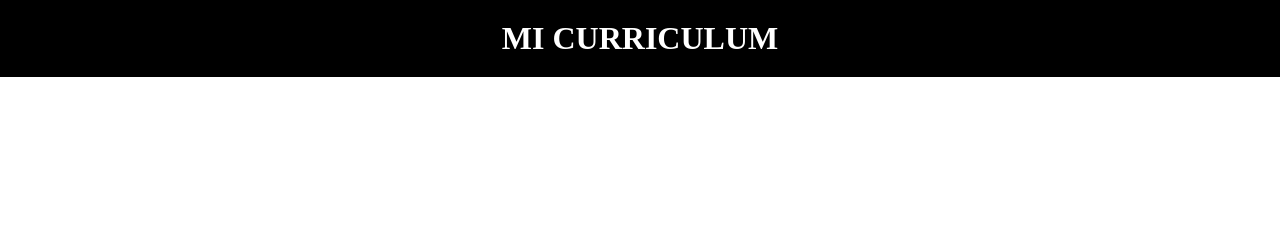
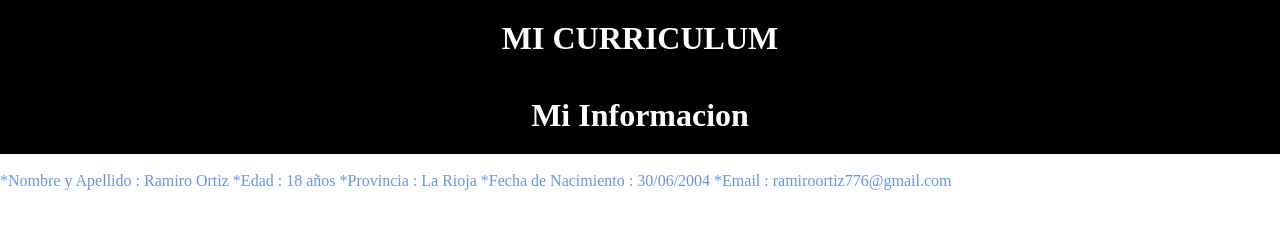
Before and after one commit to Ramiro-Ortiz/Ramiro-Ortiz.github.io, a plain HTML site: page index.html in a window 1280 px wide. Drawn offline with Linux system fonts and the light colour scheme.

Commit message:
Agregado de Info

```diff
--- a/index.html
+++ b/index.html
@@ -9,5 +9,17 @@
 </head>
 <body>
     <h1>MI CURRICULUM</h1>
+    <div>
+        <h1>Mi Informacion</h1>
+        <br>
+        <p>
+         *Nombre y Apellido : Ramiro Ortiz
+         *Edad : 18 años
+         *Provincia : La Rioja
+         *Fecha de Nacimiento : 30/06/2004
+         *Email : ramiroortiz776@gmail.com
+        </p>
+        <br>
+    </div>
 </body>
 </html>
```
